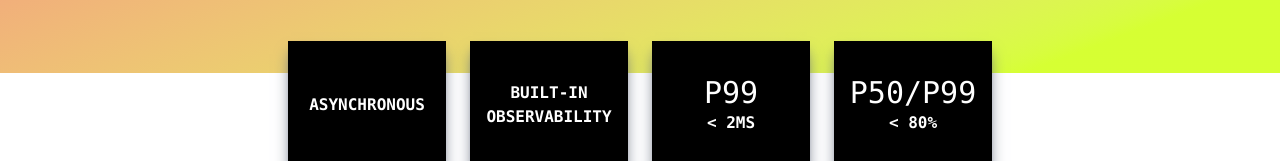
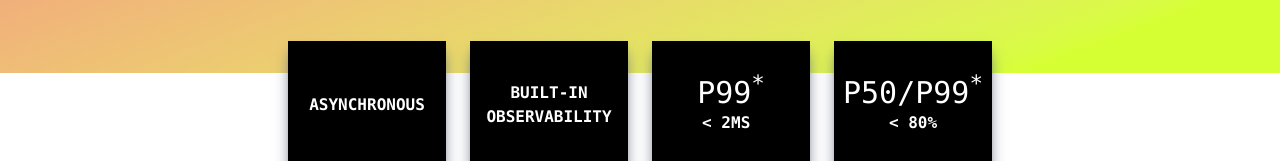
Before and after one commit to sklad-dev/sklad-dev.github.io, a Svelte app: page / in a window 1280 px wide. Shown: the part 491-652 px from the top of the page. Built offline with nearby package versions, Linux system fonts and the light colour scheme.

Commit message:
Small adjustments

```diff
--- a/src/App.svelte
+++ b/src/App.svelte
@@ -41,11 +41,11 @@
       <div class="font-extrabold uppercase">observability</div>
     </FeatureCard>
     <FeatureCard>
-      <div class="text-3xl">P99</div>
-      <div class="font-extrabold uppercase">&lt; 2ms</div>
+      <div class="text-2xl md:text-3xl">P99<sup class="">*</sup></div>
+      <div class="font-extrabold uppercase">&lt; 2ms&nbsp;</div>
     </FeatureCard>
     <FeatureCard>
-      <div class="text-3xl">P50/P99</div>
+      <div class="text-2xl md:text-3xl">P50/P99<sup>*</sup></div>
       <div class="font-extrabold uppercase">&lt; 80%</div>
     </FeatureCard>
   </div>
```
